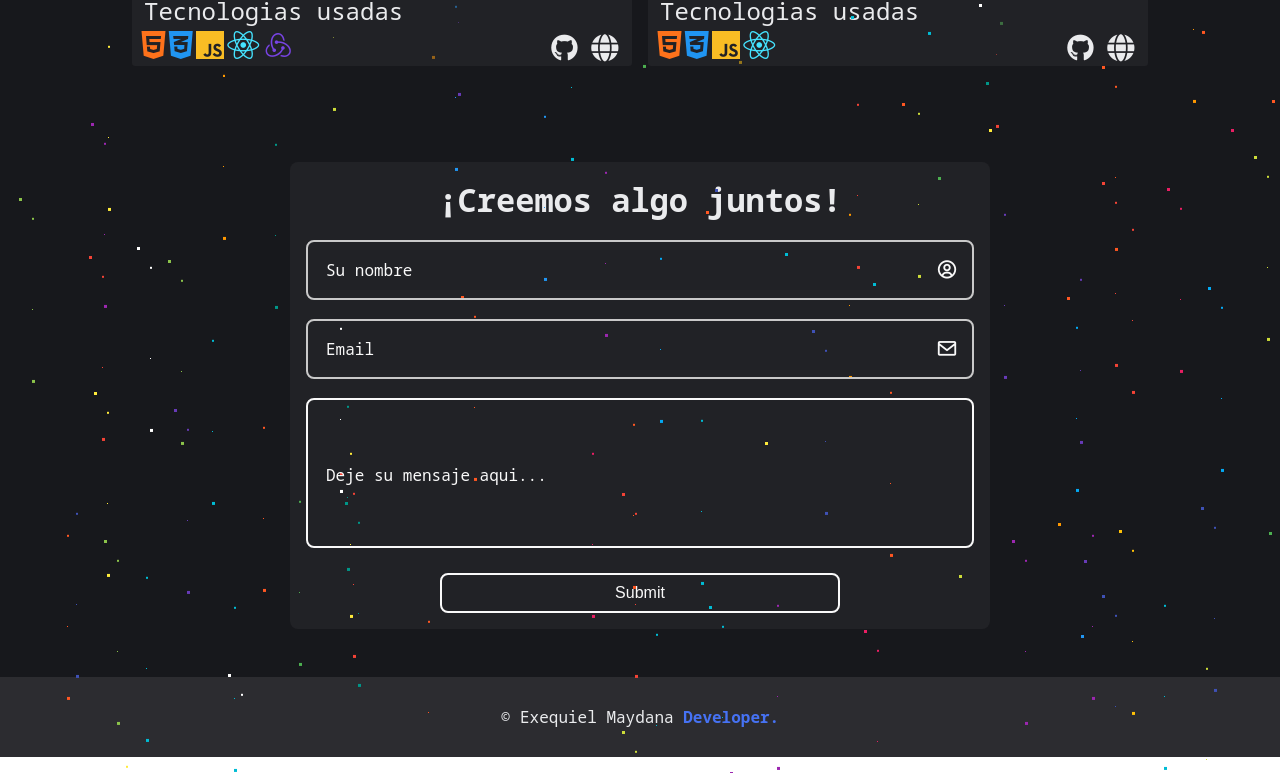
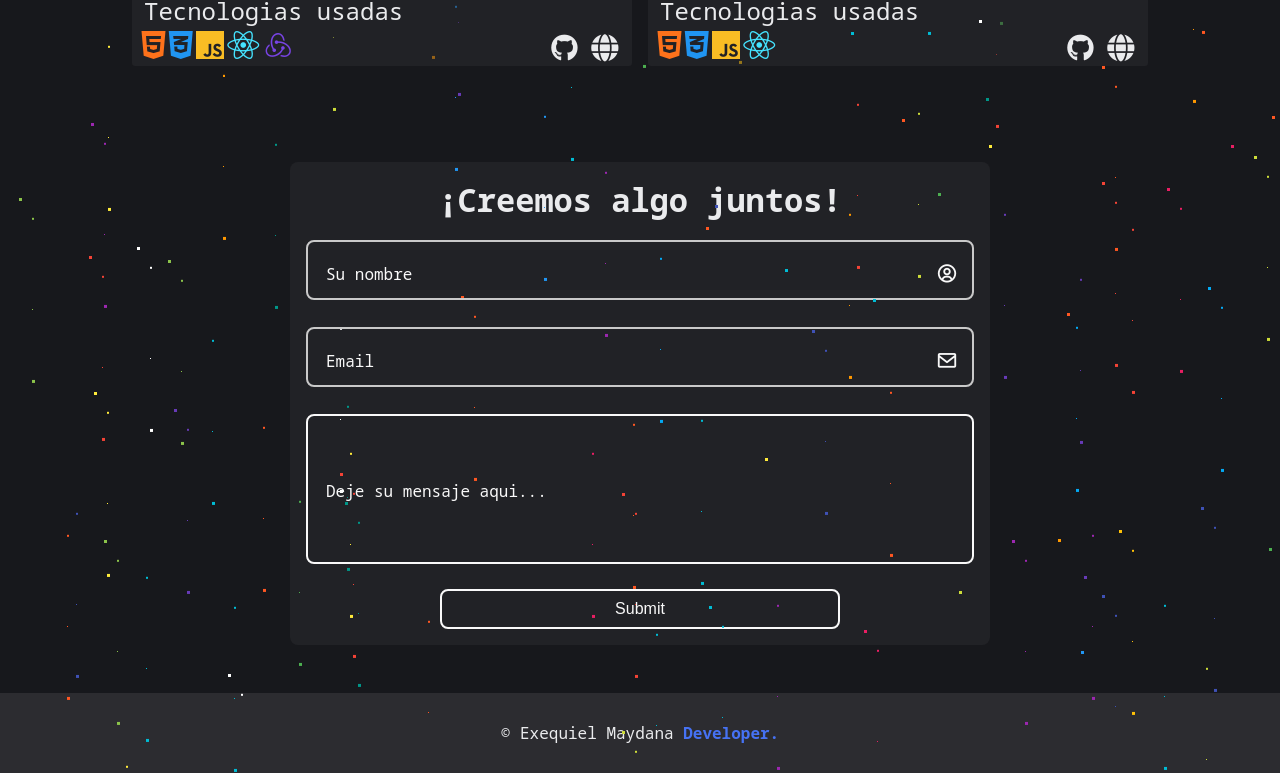
Before and after one commit to ExequielMaydana/portafolio-react, a React (Vite) app: page / in a window 1280 px wide. Shown: the part 2142-2915 px from the top of the page. Built offline with nearby package versions, Linux system fonts and the light colour scheme.

Commit message:
agregue css al form

```diff
--- a/src/components/contact/style/styleForm.css
+++ b/src/components/contact/style/styleForm.css
@@ -127,6 +127,7 @@
 }
 
 .form-item-error{
+    padding-top: 0.5em;
     color: #EAEBED;
     font-size: 1em;
     text-align: center;
```
